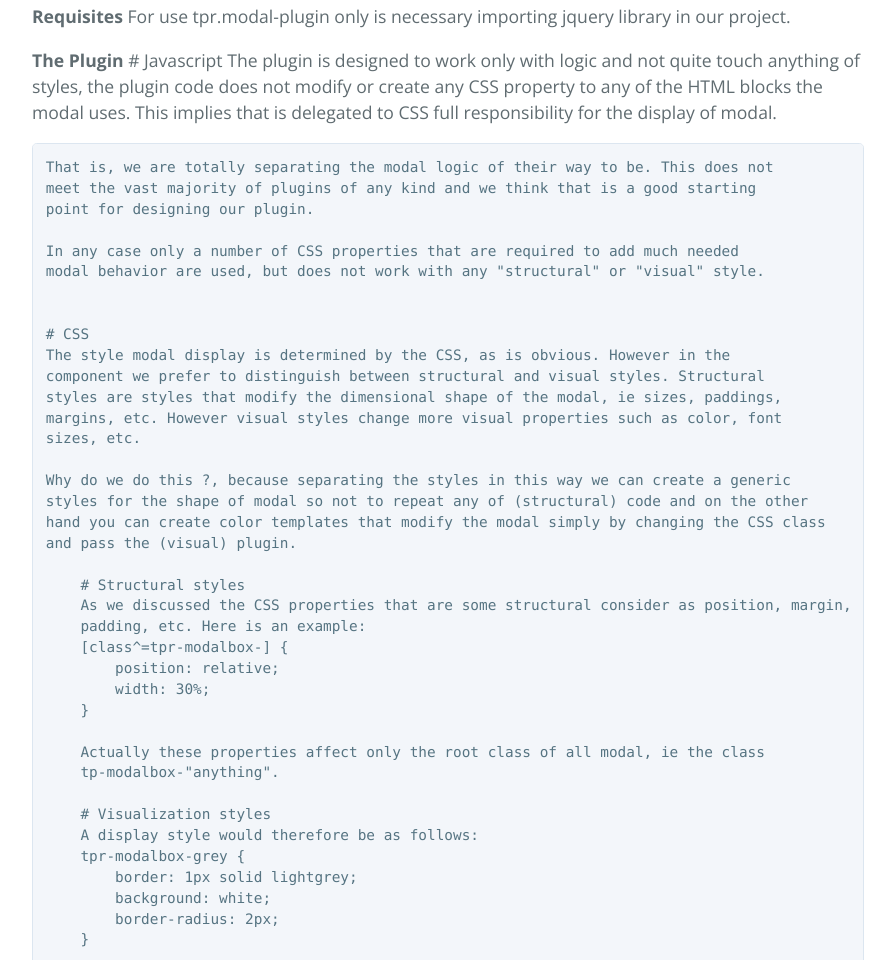
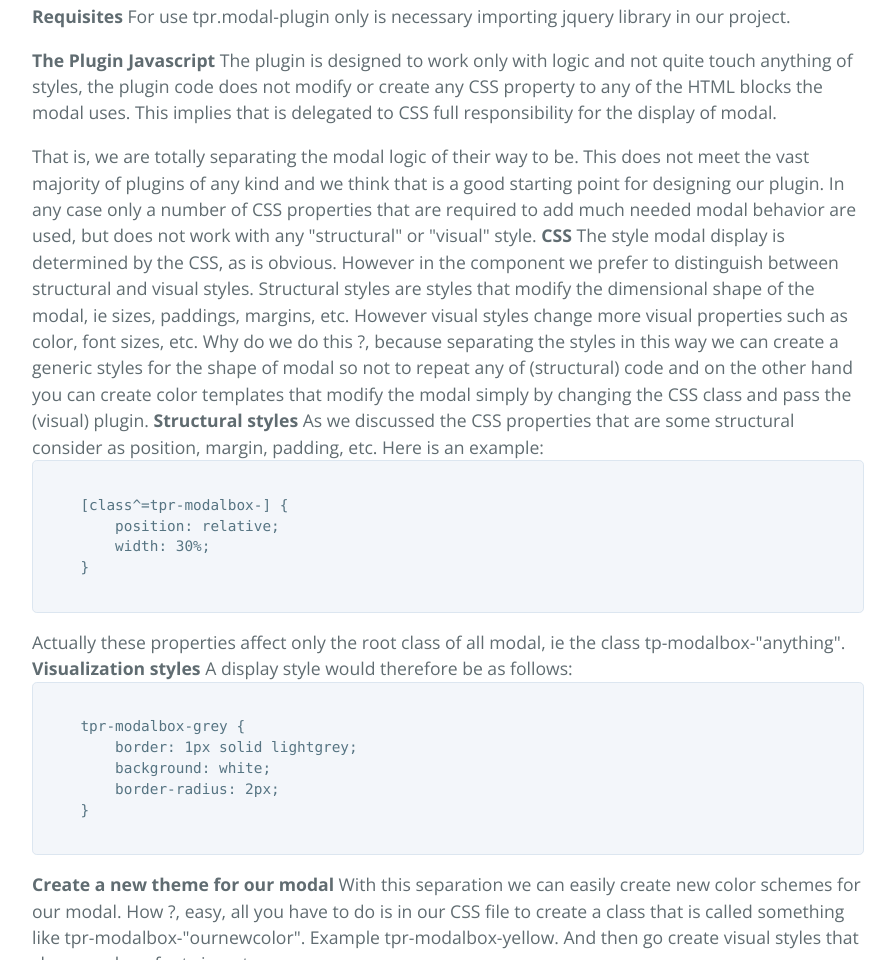
Before and after one commit to adelamata/tpr.modal-plugin, a plain HTML site: page index.html in a window 1280 px wide. Shown: the part 632-1592 px from the top of the page, without its empty margins (192-1087 px from the left). Drawn offline with nearby package versions, Linux system fonts and the light colour scheme.

Commit message:
Update index.html

```diff
--- a/index.html
+++ b/index.html
@@ -36,13 +36,13 @@
     For use tpr.modal-plugin only is necessary importing jquery library in our project.</p>
 
 <p><strong>The Plugin</strong>
-    # Javascript
+    <strong>Javascript</strong>
     The plugin is designed to work only with logic and not quite touch anything of
     styles, the plugin code does not modify or create any CSS property to any of the
     HTML blocks the modal uses. This implies that is delegated to CSS full responsibility
     for the display of modal.</p>
 
-<pre><code>That is, we are totally separating the modal logic of their way to be. This does not
+    That is, we are totally separating the modal logic of their way to be. This does not
     meet the vast majority of plugins of any kind and we think that is a good starting
     point for designing our plugin.
 
@@ -50,7 +50,7 @@ In any case only a number of CSS properties that are required to add much needed
     modal behavior are used, but does not work with any "structural" or "visual" style.
 
 
-# CSS
+    <strong>CSS</strong>
     The style modal display is determined by the CSS, as is obvious. However in the
     component we prefer to distinguish between structural and visual styles. Structural
     styles are styles that modify the dimensional shape of the modal, ie sizes, paddings,
@@ -62,32 +62,37 @@ styles for the shape of modal so not to repeat any of (structural) code and on t
     hand you can create color templates that modify the modal simply by changing the CSS class
     and pass the (visual) plugin.
 
-    # Structural styles
+    <strong>Structural styles</strong>
     As we discussed the CSS properties that are some structural consider as position, margin,
     padding, etc. Here is an example:
+    <pre><code>
     [class^=tpr-modalbox-] {
         position: relative;
         width: 30%;
     }
+    </code></pre>
 
     Actually these properties affect only the root class of all modal, ie the class
     tp-modalbox-"anything".
 
-    # Visualization styles
+    <strong>Visualization styles</strong>
     A display style would therefore be as follows:
+    <pre><code>
     tpr-modalbox-grey {
         border: 1px solid lightgrey;
         background: white;
         border-radius: 2px;
     }
+    </code></pre>
 
-# Create a new theme for our modal
+    <strong>Create a new theme for our modal</strong>
     With this separation we can easily create new color schemes for our modal. How ?, easy, all
     you have to do is in our CSS file to create a class that is called something like tpr-modalbox-"ournewcolor".
     Example tpr-modalbox-yellow.
 
     And then go create visual styles that change colors, font size, etc.
 
+    <pre><code>
     /* My yellow theme (Default)*/
     .tpr-modalbox-yellow {
         border: 1px solid yellow;
@@ -104,6 +109,7 @@ And then go create visual styles that change colors, font size, etc.
         color: lightgrey;
     }
     /* My yellow theme (Default)*/
+    </code></pre>
 
 And then you only need to pass it to the constructor of modal when it is
 instantiated in the parameter "styleclass". Example:
@@ -115,7 +121,8 @@ var modal = new TPRMODAL({
 });
 </code></pre>
 
-<p><strong>Properties (in constru</strong>ction)
+<p><strong>Properties (in construction)</strong>
+  <pre>
     # closable
     # styleclass
     # backlayer
@@ -144,7 +151,7 @@ var modal = new TPRMODAL({
     # title
     # message
     # messageExplain</p>
-
+</pre>
 <p><strong>API</strong>
     # setTitle(title)
     Set modal title</p>
```
Lines whose indentation alone changed are shown as unchanged.
